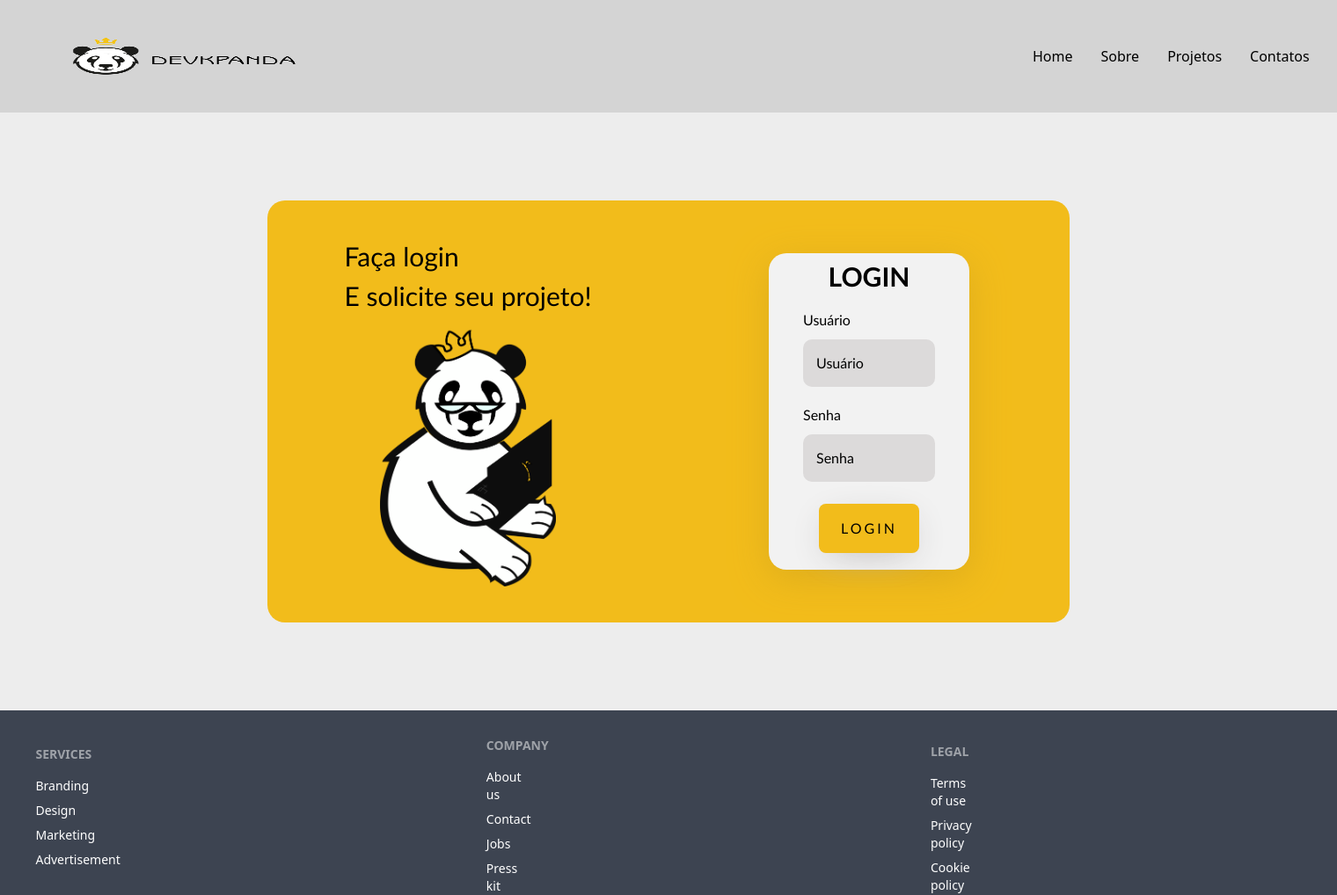
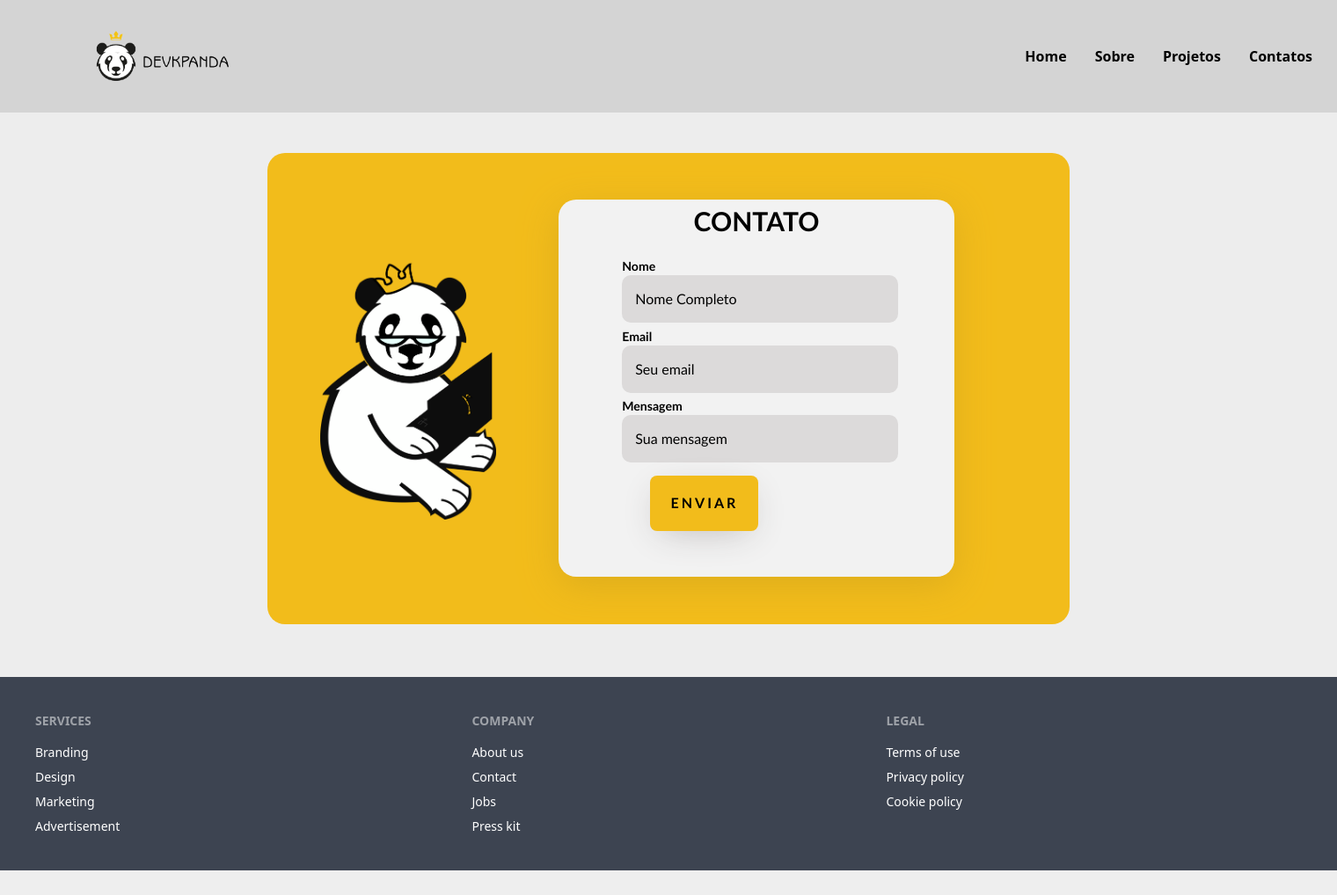
Before and after one commit to devkpanda/website, a PHP site: page /contato.html in a window 1520 px wide. Shown: the whole page at 88% size. After the commit the page ends 990 px from the top, so only its background shows below. Run offline with PHP 8.4, Linux system fonts and the light colour scheme; some libraries are stand-ins or nearby versions.

Commit message:
arrumando formulário (página de contato) e index. além de alterar os links e css dos links, tais como pseudo classes e o css geral.

```diff
--- a/contato.html
+++ b/contato.html
@@ -1,76 +1,77 @@
 <!DOCTYPE html>
-<html lang="en">
+<html lang="pt-br">
 <head>
     <meta charset="UTF-8">
     <meta http-equiv="X-UA-Compatible" content="IE=edge">
     <meta name="viewport" content="width=device-width, initial-scale=1.0">
-    <meta name="viewport" content="width=device-width, initial-scale=1.0">
     <link href="https://cdn.jsdelivr.net/npm/daisyui@2.45.0/dist/full.css" rel="stylesheet" type="text/css" />
+    <script src="https://cdn.tailwindcss.com"></script>
     <link rel="stylesheet" href="css/style.css">
-    <link rel="stylesheet" href="css/style2.css">
-    <title>Contatos</title>
+    <title>DevKPanda</title>
 </head>
 <body class="cor-content">
+<header>
 <nav class="cor-nav">
     <div class="navbar lg-base-100 white">
         <div class="flex-1 pl-20 pt-5 pb-5 ">
-                    <div class="logo">
-                    <img class="btn btn-ghost normal-case h-16" width="300px"  src="images/logoenome.png" alt="">
-
-                </div>
+            <img class="btn btn-ghost normal-case h-16" src="images/logoenome.png" alt="">
         </div>
         <div class="flex-none">
             <ul class="menu menu-horizontal px-1">
-                        <li><a href=index.html class="font-sans text-black font-semibold">Home</a></li>
+                <li><a href="index.html" class="font-sans text-black font-semibold">Home</a></li>
                 <li><a class="font-sans text-black font-semibold">Sobre</a></li>
                 <li><a class="font-sans text-black font-semibold">Projetos</a></li>
-                        <li><a class="font-sans text-black font-semibold ">Contatos</a></li>
+                <li><a href=contato.html class="font-sans text-black font-semibold ">Contatos</a></li>
             </ul>
         </div>
     </div>
 </nav>
-        <header>
+</header>
+<section>
     <div class="main-login">
-            <div class="left-login">
-                <h1>Faça login<br>E solicite seu projeto!</h1>
         <img src="images/pandatt.png" width="200px">
-            </div>
         <div class="right-login">
             <div class="card-login">
-                    <h1>LOGIN</h1>
+                <h1>CONTATO</h1>
+                <form action="https://api.staticforms.xyz/submit" method="POST" autocomplete="on">
+                    <input type="hidden" name="accessKey" value="chavequeestánoemail">
                     <div class="textfield">
-                        <label for="usuario">Usuário</label>
-                        <input type="text" name="usuario" placeholder="Usuário">
+                        <label for="inome">Nome</label>
+                        <input type="text" name="name" id="inome" placeholder="Nome Completo" maxlength="50" autocomplete="off">
                     </div>
                     <div class="textfield">
-                        <label for="senha">Senha</label>
-                        <input type="password" name="senha" placeholder="Senha">
+                        <label for="iemail">Email</label>
+                        <input type="email" name="email" id="iemail" placeholder="Seu email" autocomplete="on" required maxlength="70">
                     </div>
-                    <button class="btn-login">Login</button>
+                    <div class="textfield">
+                        <label for="imsg">Mensagem</label>
+                        <input type="text" name="message" id="imsg" placeholder="Sua mensagem" autocomplete="off" required maxlength="700">
+                    </div>
+                <button class="btn-login">Enviar</button>
             </div>
         </div>
     </div>
-    </header>
+</section>
   <footer class="footer p-10 bg-neutral text-neutral-content">
     <div>
       <span class="footer-title">Services</span>
-              <a class="link-link-hover">Branding</a>
-              <a class="link-link-hover">Design</a>
-              <a class="link-link-hover">Marketing</a>
-              <a class="link-link-hover">Advertisement</a>
+      <a class="link link-hover">Branding</a>
+      <a class="link link-hover">Design</a>
+      <a class="link link-hover">Marketing</a>
+      <a class="link link-hover">Advertisement</a>
     </div>
     <div>
       <span class="footer-title">Company</span>
-              <a class="link-link-hover">About us</a>
-              <a class="link-link-hover">Contact</a>
-              <a class="link-link-hover">Jobs</a>
-              <a class="link-link-hover">Press kit</a>
+      <a class="link link-hover">About us</a>
+      <a class="link link-hover">Contact</a>
+      <a class="link link-hover">Jobs</a>
+      <a class="link link-hover">Press kit</a>
     </div>
     <div>
       <span class="footer-title">Legal</span>
-              <a class="link-link-hover">Terms of use</a>
-              <a class="link-link-hover">Privacy policy</a>
-              <a class="link-link-hover">Cookie policy</a>
+      <a class="link link-hover">Terms of use</a>
+      <a class="link link-hover">Privacy policy</a>
+      <a class="link link-hover">Cookie policy</a>
     </div>
   </footer>
 </body>
--- a/css/style.css
+++ b/css/style.css
@@ -1,4 +1,12 @@
+*{
+    margin: 0;
+    padding: 0;
+}
 
+.fonte{
+    color: #1E1E1E;
+    font-family: 'Noto Serif', Serif;
+}
 
 .logo-principal{
     margin: 40%;
@@ -10,11 +18,127 @@
     background-color: #d4d4d4;
 }
 
-.fonte{
-    color: #1E1E1E;
-    font-family: 'Noto Serif', Serif;
-}
-
 .cor-content{
     background-color:#ededed;
 }
+
+nav {
+    display: flex;
+    justify-content: space-around;
+    align-items: center;
+    font-family: system-ui, -apple-system, BlinkMacSystemFont, 'Segoe UI', Roboto, Oxygen, Ubuntu, Cantarell, 'Open Sans', 'Helvetica Neue', sans-serif;
+    height: 16vh;
+}
+
+nav a:hover{
+    color: rgb(17, 17, 17);
+    transition: 1.2s;
+}
+
+nav a:active{
+    background-color: rgb(117, 117, 117);
+}
+
+nav a:visited{
+    color: rgb(85, 85, 85);
+}
+
+.main-login {
+    width: 60vw;
+    height: 67vh;
+    margin: auto;
+    margin-top: 3%;
+    margin-bottom: 4%;
+    background: #F2BC1B;
+    display: flex;
+    justify-content: center;
+    align-items: center;
+    border-radius: 20px;
+}
+
+.right-login {
+    width: 39vw;
+    height: 31vh;
+    display: flex;
+    justify-content: center;
+    align-items: center;
+    font-family: system-ui, -apple-system, BlinkMacSystemFont, 'Segoe UI', Roboto, Oxygen, Ubuntu, Cantarell, 'Open Sans', 'Helvetica Neue', sans-serif;
+}
+
+.card-login {
+    width: 76%;
+    height: 173%;
+    display: flex;
+    justify-content: center;
+    align-items: center;
+    flex-direction: column;
+    padding: 30px 0px;
+    background: #F2F2F2;
+    border-radius: 20px;
+    box-shadow: 0px 10px 40px #ddad1d;
+}
+
+.card-login > h1 {
+    font-size: 30px;
+    margin: 5px;
+    color: #000;
+    font-weight: 800;
+    font-family: 'Gill Sans', 'Gill Sans MT', Calibri, 'Trebuchet MS', sans-serif;
+}
+
+.textfield {
+    width: 91%;
+    height: 18%;
+    display: flex;
+    flex-direction: column;
+    align-items: flex-start;
+    justify-content: center;
+    margin: 11px 15px;
+    font-family: 'Gill Sans', 'Gill Sans MT', Calibri, 'Trebuchet MS', sans-serif;
+}
+
+.textfield > input {
+    width: 140%;
+    margin: 3% 4% 0% -20%;
+    border-radius: 10px;
+    padding: 15px;
+    background: #dcdada;
+    color: #000;
+    font-size: 12pt;
+    outline: none;
+    box-sizing: border-box;
+    font-family: 'Gill Sans', 'Gill Sans MT', Calibri, 'Trebuchet MS', sans-serif;
+
+}
+.textfield > label {
+    color: #000;
+    font-weight: bold;
+    font-size: 88%;
+    margin: 5% 0% -3% -20%;
+}
+
+.textfield > input::placeholder {
+    color: #000;
+}
+
+.btn-login {
+    width: 50%;
+    padding: 8% 0%;
+    margin: 5% 1% 1% 1%;
+    border: none;
+    border-radius: 8px;
+    outline: none;
+    text-transform: uppercase;
+    font-weight: bold;
+    letter-spacing: 3px;
+    color: #000;
+    background: #F2BC1B;
+    cursor: pointer;
+    box-shadow: 0px 10px 40px -12px #bab6b6;
+    font-family: 'Gill Sans', 'Gill Sans MT', Calibri, 'Trebuchet MS', sans-serif;
+}
+
+.btn-login:hover{
+    background-color: #a07904;
+    transition: 1s;
+}
--- a/css/style2.css
+++ /dev/null
@@ -1,148 +0,0 @@
-
-
-
-.logo {
-    width: 1100px;
-    margin-left: 50px;
-}
-
-.flex-none {
-    color: #000;
-    font-weight: 500;
-}
-
-nav {
-    display: flex;
-    justify-content: space-around;
-    align-items: center;
-    font-family: system-ui, -apple-system, BlinkMacSystemFont, 'Segoe UI', Roboto, Oxygen, Ubuntu, Cantarell, 'Open Sans', 'Helvetica Neue', sans-serif;
-    height: 16vh;
-}
-
-
-.mobile-social {
-    cursor: pointer;
-    color: #F2A81D;
-}
-
-.main-login {
-
-    width: 60vw;
-    height: 60vh;
-    margin-left: auto;
-    margin-right: auto;
-    margin-top: 100px;
-    margin-bottom: 100px;
-    background: #F2BC1B;
-    display: flex;
-    justify-content: center;
-    align-items: center;
-    border-radius: 20px;
-}
-
-.left-login {
-    width: 30vw;
-    height: 30vh;
-    display: flex;
-    justify-content: center;
-    align-items: center;
-    flex-direction: column;
-}
-
-.left-login > h1 {
-    font-size: 30px;
-    color: #000;
-    margin-bottom: 10px;
-    font-family: 'Gill Sans', 'Gill Sans MT', Calibri, 'Trebuchet MS', sans-serif;
-    font-weight: 400;
-}
-
-.right-login {
-    width: 30vw;
-    height: 30vh;
-    display: flex;
-    justify-content: center;
-    align-items: center;
-    font-family: system-ui, -apple-system, BlinkMacSystemFont, 'Segoe UI', Roboto, Oxygen, Ubuntu, Cantarell, 'Open Sans', 'Helvetica Neue', sans-serif;
-}
-
-.card-login {
-    width: 50%;
-    height: 150%;
-    display: flex;
-    justify-content: center;
-    align-items: center;
-    flex-direction: column;
-    padding: 30px 0px;
-    background:#F2F2F2;
-    border-radius: 20px;
-    box-shadow: 0px 10px 40px #ddad1d;
-}
-
-.card-login > h1 {
-    font-size: 30px;
-    margin: 5px;
-    color: #000;
-    font-weight: 800;
-    font-family: 'Gill Sans', 'Gill Sans MT', Calibri, 'Trebuchet MS', sans-serif;
-}
-
-.textfield {
-    width: 150px;
-    display: flex;
-    flex-direction: column;
-    align-items: flex-start;
-    justify-content: center;
-    margin: 10px 10px;
-    font-family: 'Gill Sans', 'Gill Sans MT', Calibri, 'Trebuchet MS', sans-serif;
-}
-
-.textfield > input {
-    width: 100%;
-    border: none;
-    border-radius: 10px;
-    padding: 15px;
-    background: #dcdada;
-    color: #000;
-    font-size: 12pt;
-    outline: none;
-    box-sizing: border-box;
-    font-family: 'Gill Sans', 'Gill Sans MT', Calibri, 'Trebuchet MS', sans-serif;
-}
-
-.textfield > label {
-    color: #000;
-    margin-bottom: 10px;
-}
-
-.textfield > input::placeholder {
-    color: #000;
-
-}
-
-.btn-login {
-    width: 50%;
-    padding: 16px 0px;
-    margin: 15px;
-    margin-bottom: 20px;
-    border: none;
-    border-radius: 8px;
-    outline: none;
-    text-transform: uppercase;
-    font-weight: 100;
-    letter-spacing: 3px;
-    color: #000 ;
-    background: #F2BC1B;
-    cursor: pointer;
-    box-shadow: 0px 10px 40px -12px #bab6b6;
-    font-family: 'Gill Sans', 'Gill Sans MT', Calibri, 'Trebuchet MS', sans-serif;
-}
-
-.footer-title {
-    margin-left: 42%;
-    margin-top: 42%;
-}
-
-.link-link-hover {
-    margin-left: 42%;
-}
```
Also changed, not shown: formulario2/form.html (deleted, +0 -35 lines), index.html (+5 -3 lines). Lines whose indentation alone changed are shown as unchanged.
